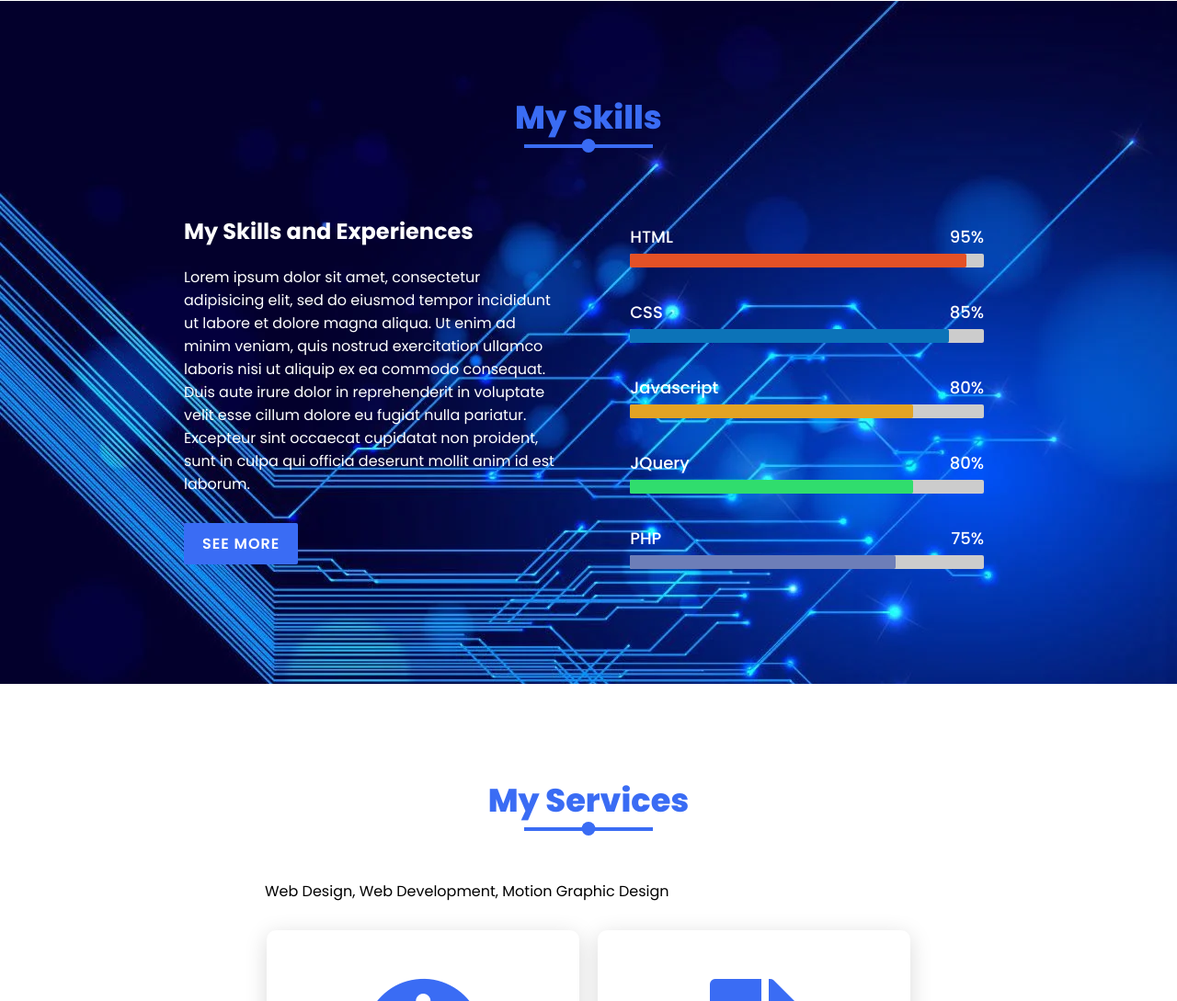
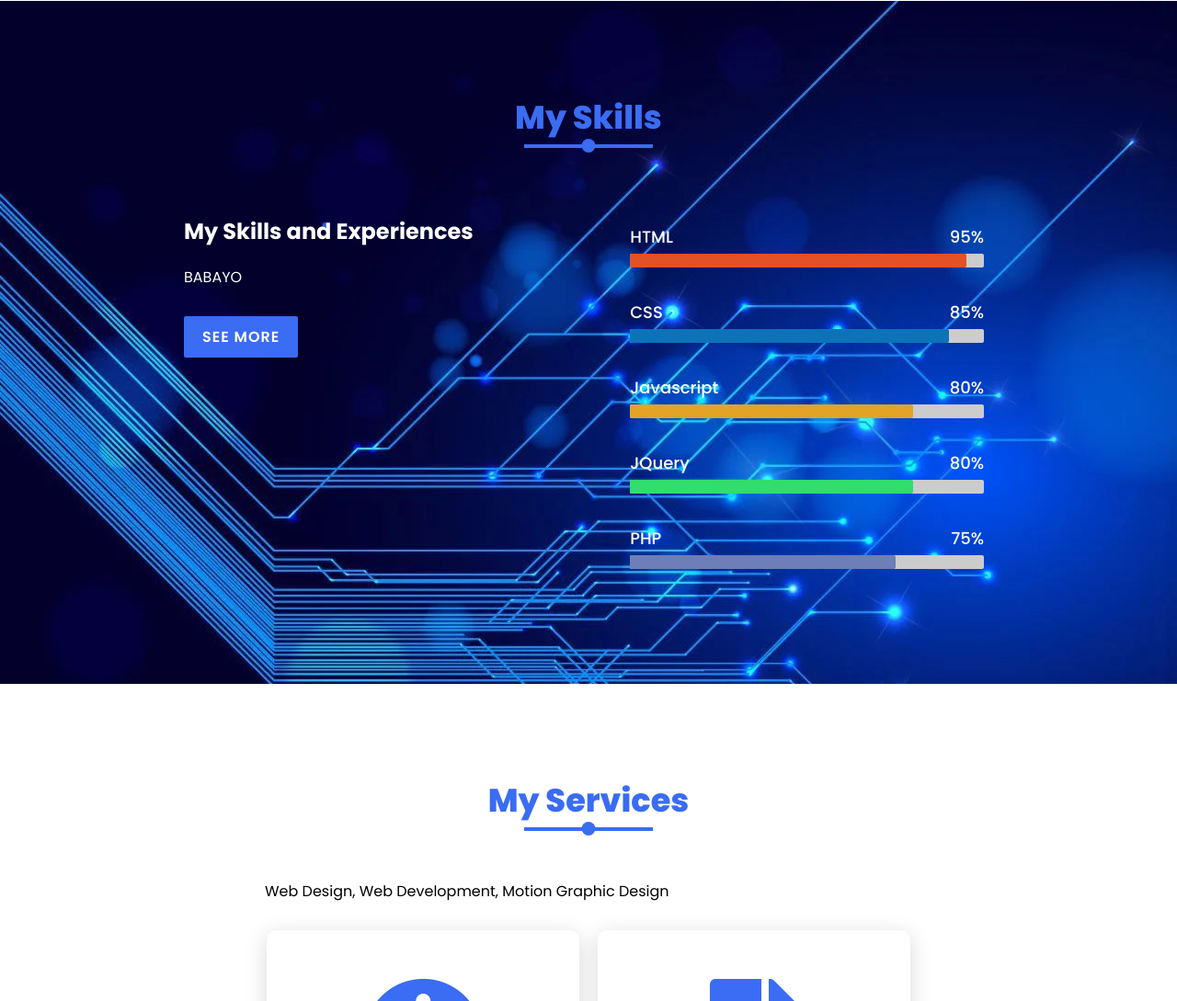
Before and after one commit to Zananri/maran, a plain HTML site: page index.html in a window 1280 px wide. Shown: the part 1611-2700 px from the top of the page at 92% size. Drawn offline with Linux system fonts and the light colour scheme.

Commit message:
Update index.html

```diff
--- a/index.html
+++ b/index.html
@@ -71,7 +71,7 @@
       <div class="content">
         <div class="column col-left reveal">
           <h2 class="content-title">My Skills and Experiences</h2>
-          <p>Lorem ipsum dolor sit amet, consectetur adipisicing elit, sed do eiusmod tempor incididunt ut labore et dolore magna aliqua. Ut enim ad minim veniam, quis nostrud exercitation ullamco laboris nisi ut aliquip ex ea commodo consequat. Duis aute irure dolor in reprehenderit in voluptate velit esse cillum dolore eu fugiat nulla pariatur. Excepteur sint occaecat cupidatat non proident, sunt in culpa qui officia deserunt mollit anim id est laborum.</p>
+          <p>BABAYO</p>
           <a href="#" class="btn">See More</a>
         </div>
         <div class="column col-right reveal">
```
